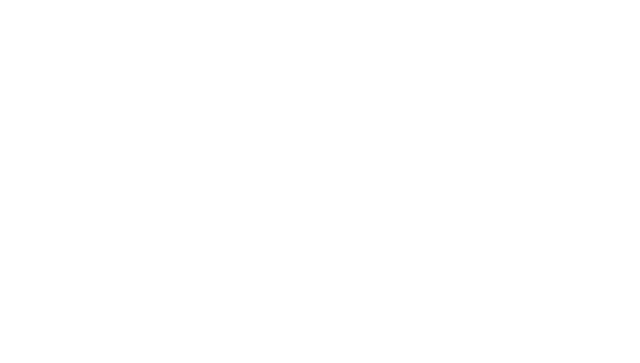
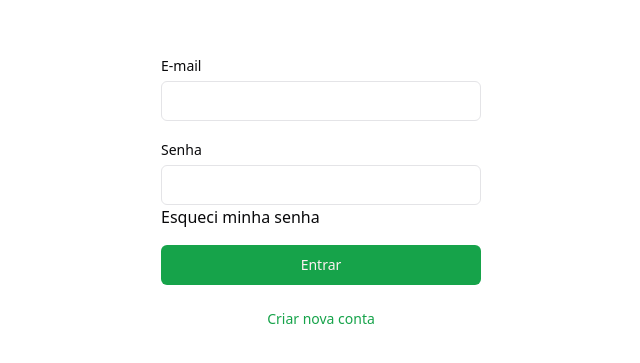
Before and after one commit to lucasnbat/teledoc-front, a Next.js app: page /auth/sign-in in a window 1280 px wide. Shown: the part 205-568 px from the top of the page, without its empty margins (319-959 px from the left). Built offline with nearby package versions, Linux system fonts and the light colour scheme.

Commit message:
feat: add non functional login form

```diff
--- a/package.json
+++ b/package.json
@@ -9,6 +9,9 @@
     "lint": "next lint"
   },
   "dependencies": {
+    "@radix-ui/react-label": "^2.1.0",
+    "@radix-ui/react-separator": "^1.1.0",
+    "@radix-ui/react-slot": "^1.1.0",
     "class-variance-authority": "^0.7.1",
     "clsx": "^2.1.1",
     "ky": "^1.7.2",
--- /dev/null
+++ b/src/app/auth/layout.tsx
@@ -0,0 +1,11 @@
+export default function AuthLayout({
+  children,
+}: Readonly<{
+  children: React.ReactNode;
+}>) {
+  return (
+    <div className="flex min-h-screen flex-col items-center justify-center px-4">
+      <div className="w-full max-w-xs">{children}</div>
+    </div>
+  );
+}
--- a/src/app/auth/sign-in/sign-in-form.tsx
+++ b/src/app/auth/sign-in/sign-in-form.tsx
@@ -1,5 +1,40 @@
 "use client";
 
+import { Button } from "@/components/ui/button";
+import { Input } from "@/components/ui/input";
+import { Label } from "@/components/ui/label";
+import Link from "next/link";
+
 export default function SignInForm() {
-  return <></>
+  return (
+    <div className="space-y-4">
+      <form className="space-y-4">
+        <div className="space-y-1">
+          <Label htmlFor="email">E-mail</Label>
+          <Input id="email" name="email" type="text" />
+        </div>
+
+        <div className="space-y-1">
+          <Label htmlFor="password">Senha</Label>
+          <Input id="password" name="password" type="text" />
+
+          <Link href="/auth/forgot-password">Esqueci minha senha</Link>
+        </div>
+
+        <Button type="submit" className="w-full">
+          Entrar
+        </Button>
+
+        <Button
+          type="submit"
+          className="w-full"
+          variant="link"
+          asChild
+          size="sm"
+        >
+          <Link href="/auth/sign-up">Criar nova conta</Link>
+        </Button>
+      </form>
+    </div>
+  );
 }
--- a/src/app/globals.css
+++ b/src/app/globals.css
@@ -1,61 +1,64 @@
 @tailwind base;
 @tailwind components;
 @tailwind utilities;
+
 @layer base {
   :root {
     --background: 0 0% 100%;
-    --foreground: 222.2 84% 4.9%;
+    --foreground: 240 10% 3.9%;
     --card: 0 0% 100%;
-    --card-foreground: 222.2 84% 4.9%;
+    --card-foreground: 240 10% 3.9%;
     --popover: 0 0% 100%;
-    --popover-foreground: 222.2 84% 4.9%;
-    --primary: 222.2 47.4% 11.2%;
-    --primary-foreground: 210 40% 98%;
-    --secondary: 210 40% 96.1%;
-    --secondary-foreground: 222.2 47.4% 11.2%;
-    --muted: 210 40% 96.1%;
-    --muted-foreground: 215.4 16.3% 46.9%;
-    --accent: 210 40% 96.1%;
-    --accent-foreground: 222.2 47.4% 11.2%;
+    --popover-foreground: 240 10% 3.9%;
+    --primary: 142.1 76.2% 36.3%;
+    --primary-foreground: 355.7 100% 97.3%;
+    --secondary: 240 4.8% 95.9%;
+    --secondary-foreground: 240 5.9% 10%;
+    --muted: 240 4.8% 95.9%;
+    --muted-foreground: 240 3.8% 46.1%;
+    --accent: 240 4.8% 95.9%;
+    --accent-foreground: 240 5.9% 10%;
     --destructive: 0 84.2% 60.2%;
-    --destructive-foreground: 210 40% 98%;
-    --border: 214.3 31.8% 91.4%;
-    --input: 214.3 31.8% 91.4%;
-    --ring: 222.2 84% 4.9%;
+    --destructive-foreground: 0 0% 98%;
+    --border: 240 5.9% 90%;
+    --input: 240 5.9% 90%;
+    --ring: 142.1 76.2% 36.3%;
+    --radius: 0.5rem;
     --chart-1: 12 76% 61%;
     --chart-2: 173 58% 39%;
     --chart-3: 197 37% 24%;
     --chart-4: 43 74% 66%;
     --chart-5: 27 87% 67%;
-    --radius: 0.5rem
   }
+
   .dark {
-    --background: 222.2 84% 4.9%;
-    --foreground: 210 40% 98%;
-    --card: 222.2 84% 4.9%;
-    --card-foreground: 210 40% 98%;
-    --popover: 222.2 84% 4.9%;
-    --popover-foreground: 210 40% 98%;
-    --primary: 210 40% 98%;
-    --primary-foreground: 222.2 47.4% 11.2%;
-    --secondary: 217.2 32.6% 17.5%;
-    --secondary-foreground: 210 40% 98%;
-    --muted: 217.2 32.6% 17.5%;
-    --muted-foreground: 215 20.2% 65.1%;
-    --accent: 217.2 32.6% 17.5%;
-    --accent-foreground: 210 40% 98%;
+    --background: 20 14.3% 4.1%;
+    --foreground: 0 0% 95%;
+    --card: 24 9.8% 10%;
+    --card-foreground: 0 0% 95%;
+    --popover: 0 0% 9%;
+    --popover-foreground: 0 0% 95%;
+    --primary: 142.1 70.6% 45.3%;
+    --primary-foreground: 144.9 80.4% 10%;
+    --secondary: 240 3.7% 15.9%;
+    --secondary-foreground: 0 0% 98%;
+    --muted: 0 0% 15%;
+    --muted-foreground: 240 5% 64.9%;
+    --accent: 12 6.5% 15.1%;
+    --accent-foreground: 0 0% 98%;
     --destructive: 0 62.8% 30.6%;
-    --destructive-foreground: 210 40% 98%;
-    --border: 217.2 32.6% 17.5%;
-    --input: 217.2 32.6% 17.5%;
-    --ring: 212.7 26.8% 83.9%;
+    --destructive-foreground: 0 85.7% 97.3%;
+    --border: 240 3.7% 15.9%;
+    --input: 240 3.7% 15.9%;
+    --ring: 142.4 71.8% 29.2%;
     --chart-1: 220 70% 50%;
     --chart-2: 160 60% 45%;
     --chart-3: 30 80% 55%;
     --chart-4: 280 65% 60%;
-    --chart-5: 340 75% 55%
+    --chart-5: 340 75% 55%;
   }
 }
+
 @layer base {
   * {
     @apply border-border;
--- /dev/null
+++ b/src/components/ui/button.tsx
@@ -0,0 +1,56 @@
+import * as React from "react"
+import { Slot } from "@radix-ui/react-slot"
+import { cva, type VariantProps } from "class-variance-authority"
+
+import { cn } from "@/lib/utils"
+
+const buttonVariants = cva(
+  "inline-flex items-center justify-center gap-2 whitespace-nowrap rounded-md text-sm font-medium ring-offset-background transition-colors focus-visible:outline-none focus-visible:ring-2 focus-visible:ring-ring focus-visible:ring-offset-2 disabled:pointer-events-none disabled:opacity-50 [&_svg]:pointer-events-none [&_svg]:size-4 [&_svg]:shrink-0",
+  {
+    variants: {
+      variant: {
+        default: "bg-primary text-primary-foreground hover:bg-primary/90",
+        destructive:
+          "bg-destructive text-destructive-foreground hover:bg-destructive/90",
+        outline:
+          "border border-input bg-background hover:bg-accent hover:text-accent-foreground",
+        secondary:
+          "bg-secondary text-secondary-foreground hover:bg-secondary/80",
+        ghost: "hover:bg-accent hover:text-accent-foreground",
+        link: "text-primary underline-offset-4 hover:underline",
+      },
+      size: {
+        default: "h-10 px-4 py-2",
+        sm: "h-9 rounded-md px-3",
+        lg: "h-11 rounded-md px-8",
+        icon: "h-10 w-10",
+      },
+    },
+    defaultVariants: {
+      variant: "default",
+      size: "default",
+    },
+  }
+)
+
+export interface ButtonProps
+  extends React.ButtonHTMLAttributes<HTMLButtonElement>,
+    VariantProps<typeof buttonVariants> {
+  asChild?: boolean
+}
+
+const Button = React.forwardRef<HTMLButtonElement, ButtonProps>(
+  ({ className, variant, size, asChild = false, ...props }, ref) => {
+    const Comp = asChild ? Slot : "button"
+    return (
+      <Comp
+        className={cn(buttonVariants({ variant, size, className }))}
+        ref={ref}
+        {...props}
+      />
+    )
+  }
+)
+Button.displayName = "Button"
+
+export { Button, buttonVariants }
--- /dev/null
+++ b/src/components/ui/input.tsx
@@ -0,0 +1,22 @@
+import * as React from "react"
+
+import { cn } from "@/lib/utils"
+
+const Input = React.forwardRef<HTMLInputElement, React.ComponentProps<"input">>(
+  ({ className, type, ...props }, ref) => {
+    return (
+      <input
+        type={type}
+        className={cn(
+          "flex h-10 w-full rounded-md border border-input bg-background px-3 py-2 text-base ring-offset-background file:border-0 file:bg-transparent file:text-sm file:font-medium file:text-foreground placeholder:text-muted-foreground focus-visible:outline-none focus-visible:ring-2 focus-visible:ring-ring focus-visible:ring-offset-2 disabled:cursor-not-allowed disabled:opacity-50 md:text-sm",
+          className
+        )}
+        ref={ref}
+        {...props}
+      />
+    )
+  }
+)
+Input.displayName = "Input"
+
+export { Input }
--- /dev/null
+++ b/src/components/ui/label.tsx
@@ -0,0 +1,26 @@
+"use client"
+
+import * as React from "react"
+import * as LabelPrimitive from "@radix-ui/react-label"
+import { cva, type VariantProps } from "class-variance-authority"
+
+import { cn } from "@/lib/utils"
+
+const labelVariants = cva(
+  "text-sm font-medium leading-none peer-disabled:cursor-not-allowed peer-disabled:opacity-70"
+)
+
+const Label = React.forwardRef<
+  React.ElementRef<typeof LabelPrimitive.Root>,
+  React.ComponentPropsWithoutRef<typeof LabelPrimitive.Root> &
+    VariantProps<typeof labelVariants>
+>(({ className, ...props }, ref) => (
+  <LabelPrimitive.Root
+    ref={ref}
+    className={cn(labelVariants(), className)}
+    {...props}
+  />
+))
+Label.displayName = LabelPrimitive.Root.displayName
+
+export { Label }
--- /dev/null
+++ b/src/components/ui/separator.tsx
@@ -0,0 +1,31 @@
+"use client"
+
+import * as React from "react"
+import * as SeparatorPrimitive from "@radix-ui/react-separator"
+
+import { cn } from "@/lib/utils"
+
+const Separator = React.forwardRef<
+  React.ElementRef<typeof SeparatorPrimitive.Root>,
+  React.ComponentPropsWithoutRef<typeof SeparatorPrimitive.Root>
+>(
+  (
+    { className, orientation = "horizontal", decorative = true, ...props },
+    ref
+  ) => (
+    <SeparatorPrimitive.Root
+      ref={ref}
+      decorative={decorative}
+      orientation={orientation}
+      className={cn(
+        "shrink-0 bg-border",
+        orientation === "horizontal" ? "h-[1px] w-full" : "h-full w-[1px]",
+        className
+      )}
+      {...props}
+    />
+  )
+)
+Separator.displayName = SeparatorPrimitive.Root.displayName
+
+export { Separator }
```
Also changed, not shown: 1 other file (tests, documents, lock files or other folders).
